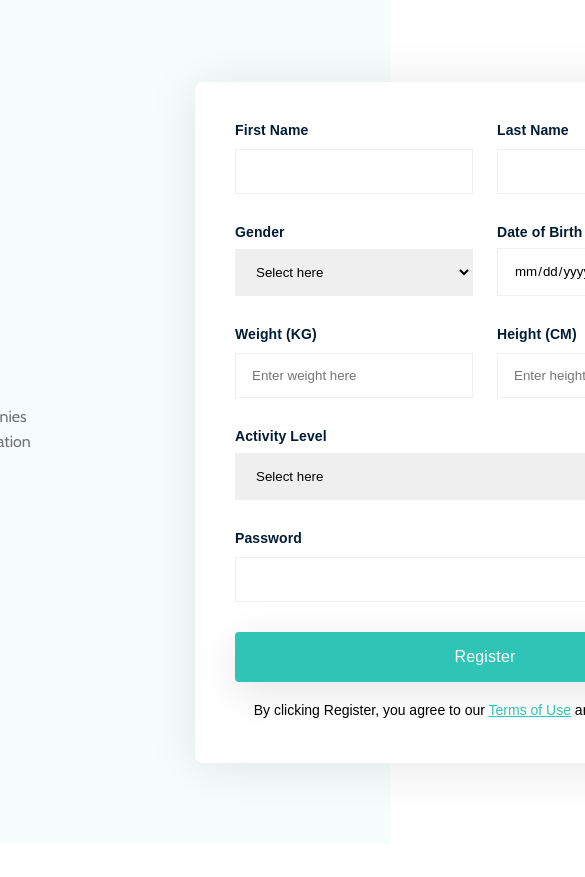
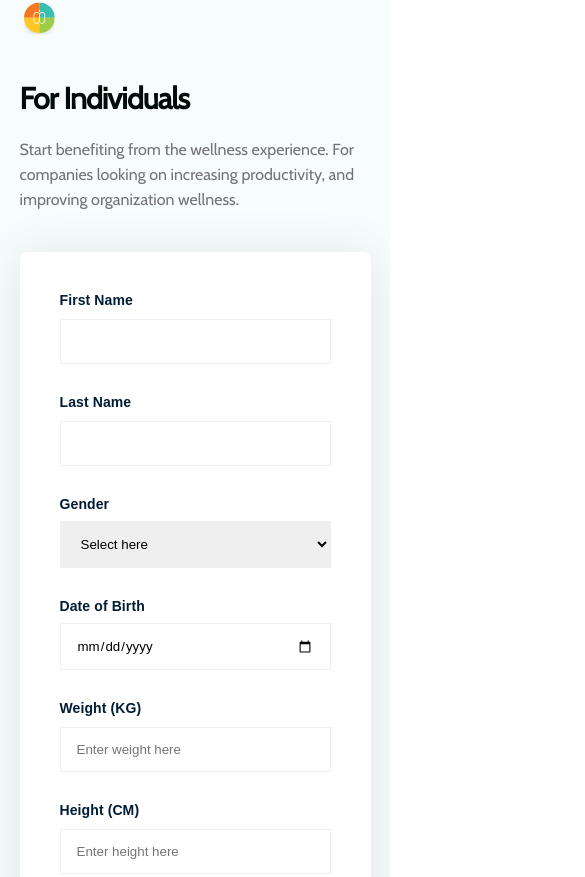
Before and after one commit to allwelldotdev/altschool-frontend-sem1-webdevtraining, a plain HTML site: page index.html in a window 390 px wide. Shown: the top 877 px of the page, 585 px wide, since content can reach past the window. Before the commit the page ends 844 px from the top, so only its background shows below. Drawn offline with nearby package versions, Linux system fonts and the light colour scheme; a web font is replaced by a local one.

Commit message:
start responsive design

```diff
--- a/style.css
+++ b/style.css
@@ -178,3 +178,46 @@ font weight - thin (300), normal/regular (400), semi-bold (500-600), bold (700),
   letter-spacing: .1px;
   color: #011C34;
 }
+
+
+/* BUILDING FOR MOBILE RESPONSIVENESS */
+
+/* .row {
+  flex-wrap: wrap;
+} */
+
+@media screen and (max-width: 800px) {
+  .row {
+    flex-direction: column;
+    justify-content: center;
+    align-items: center;
+    gap: 40px;
+    max-width: 90%;
+  }
+
+  .grid-container {
+    grid-template-columns: 1fr;
+  }
+
+  .col-1 {
+    width: auto;
+    margin-top: unset;
+  }
+
+  .col-2 {
+    width: 100%;
+  }
+
+  .container {
+    height: unset;
+  }
+
+  img {
+    width: 39px;
+    margin-bottom: 40px;
+  }
+
+  .header-text {
+    font-size: 1.875rem;
+  }
+}
```
